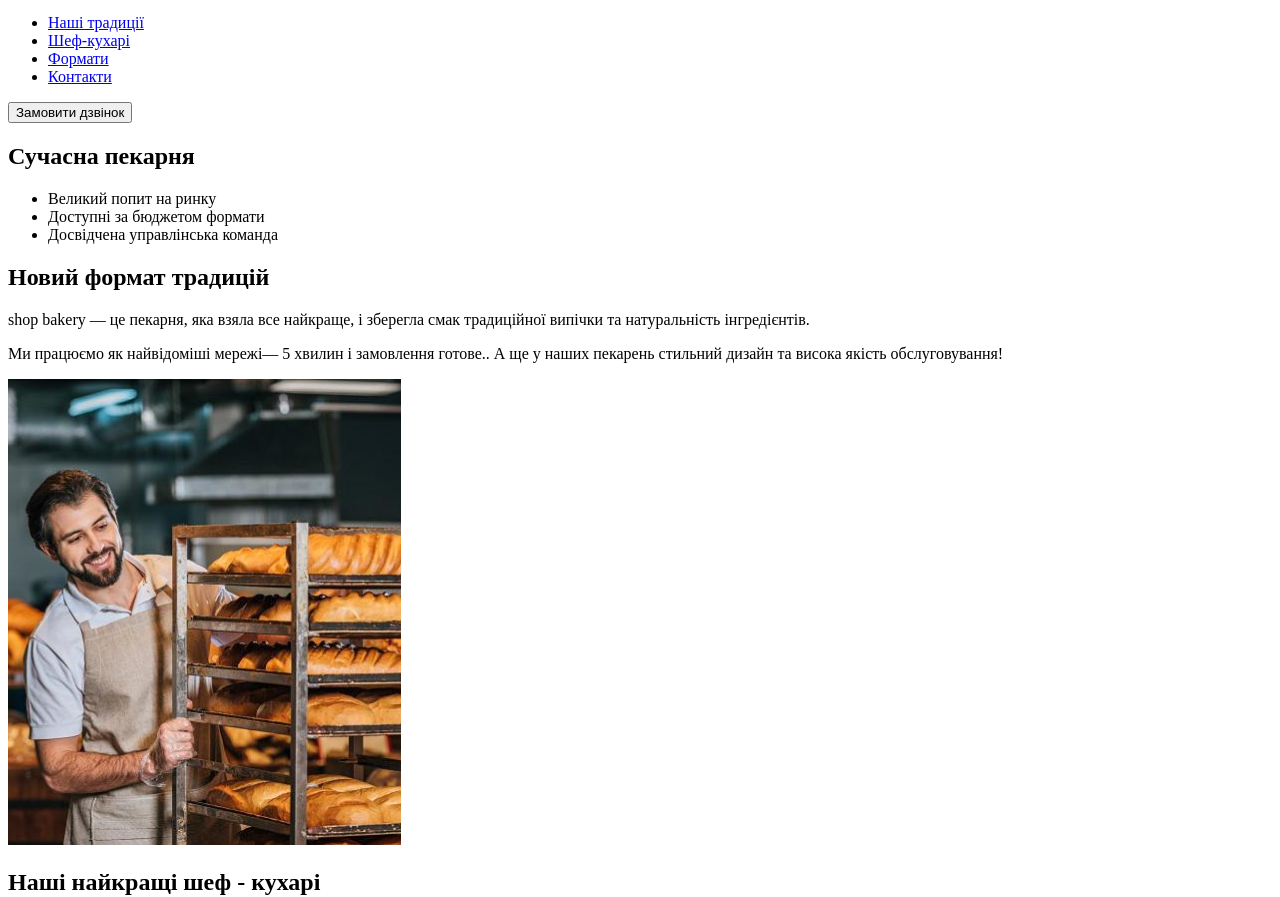
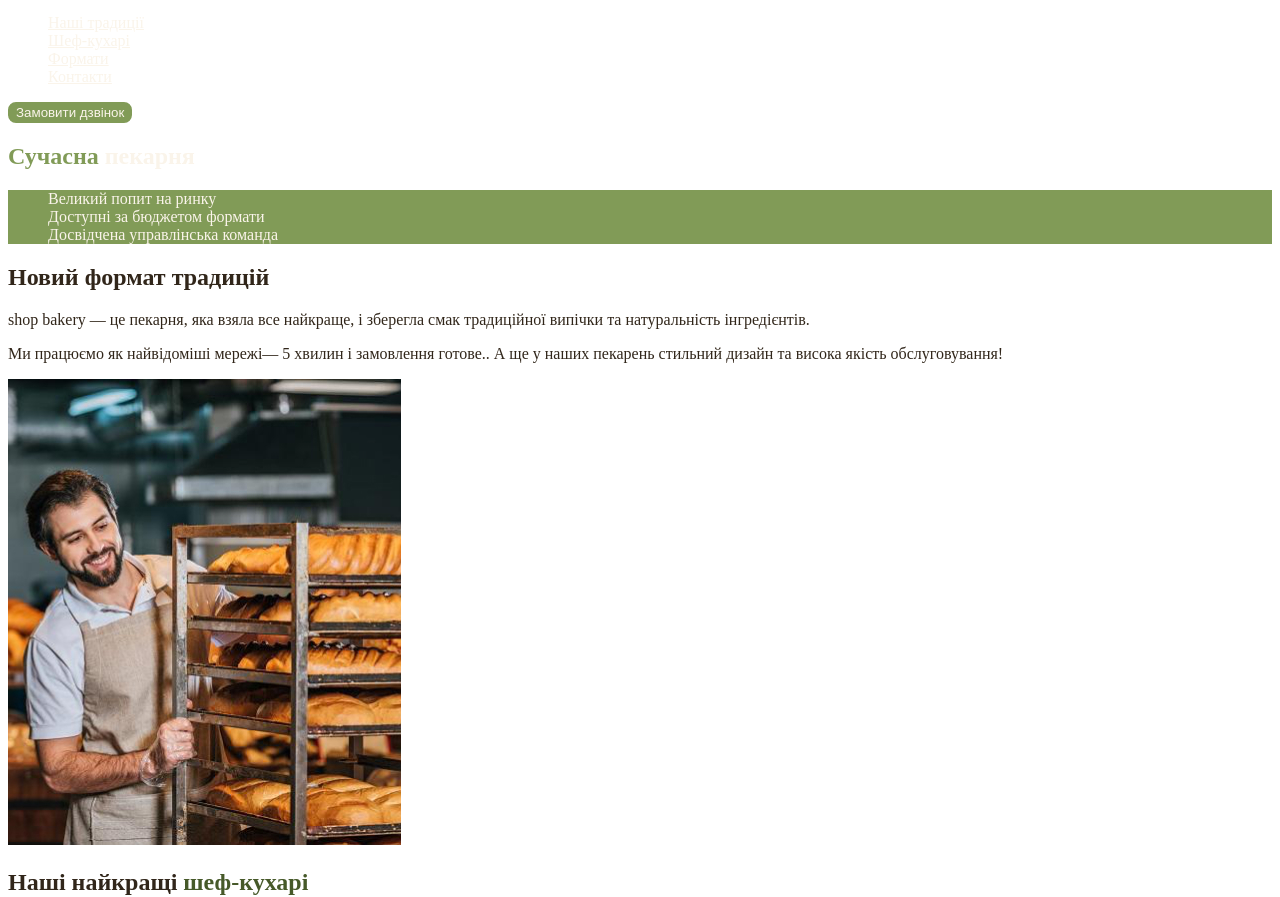
Before and after one commit to builds-by-natalka/test1, a plain HTML site: page index.html in a window 1280 px wide. Shown: the part 60-957 px from the top of the page. Drawn offline with Linux system fonts and the light colour scheme.

Commit message:
Add styles and css variables

```diff
--- /dev/null
+++ b/css/styles.css
@@ -0,0 +1,49 @@
+:root {
+    --color-primary-dark: #31261A;
+    --color-primary-light: #faf4ea;
+    --color-brand-light: #819b57;
+    --color-brand-dark: #465929;
+}
+/* Base styles */
+body {
+    color: var(--color-primary-dark);
+}
+ul {
+    list-style-type: none;
+}
+/* Button */
+.button {
+    border: 2px solid var(--color-brand-light);
+    background-color: var(--color-brand-light);
+    border-radius: 8px;
+    color: var(--color-primary-light);
+    cursor: pointer;
+}
+.button:hover {
+    border: 2px solid var(--color-brand-dark);
+    background-color: transparent;
+    border-radius: 8px;
+    color: var(--color-primary-dark);
+}
+/* Link */
+.link > a {
+    color: var(--color-primary-light);
+}
+.link > a:hover {
+    color: var(--color-brand-light);
+}
+/* Hero section */
+.hero-title {
+    color: var(--color-primary-light);
+}
+.hero-title .accent {
+    color: var(--color-brand-light);
+}
+/* Advantages section */
+.advatages_list {
+    background-color: var(--color-brand-light);
+    color: var(--color-primary-light);
+}
+.section_title .accent{
+    color: var(--color-brand-dark);
+}
--- a/index.html
+++ b/index.html
@@ -4,34 +4,35 @@
     <meta charset="UTF-8" />
     <meta name="viewport" content="width=device-width, initial-scale=1.0" />
     <title>Сучасна пекарня</title>
+    <link rel="stylesheet" href="./css/styles.css" />
   </head>
   <body>
-    <header>
+    <header class="navigation">
       <nav>
         <a href="#">
           <img src="./images/logo.svg" alt="Логотип сучасної пекарні" />
         </a>
         <ul>
-          <li><a href="#">Наші традиції</a></li>
-          <li><a href="#">Шеф-кухарі</a></li>
-          <li><a href="#">Формати</a></li>
-          <li><a href="#">Контакти</a></li>
+          <li class="link"><a href="#traditions-section">Наші традиції</a></li>
+          <li class="link"><a href="#chefs-section">Шеф-кухарі</a></li>
+          <li class="link"><a href="#formats-section">Формати</a></li>
+          <li class="link"><a href="#contacts-section">Контакти</a></li>
         </ul>
       </nav>
-      <button type="button">Замовити дзвінок</button>
+      <button type="button" class="button">Замовити дзвінок</button>
     </header>
     <main>
       <section>
-        <h1>Сучасна пекарня</h1>
+        <h1 class="hero-title"><span class="accent">Сучасна</span> пекарня</h1>
       </section>
       <!--section тематично групує вміст-->
-      <section>
-        <ul>
+      <section id="traditions-section">
+        <ul class="advatages_list">
           <li>Великий попит на ринку</li>
           <li>Доступні за бюджетом формати</li>
           <li>Досвідчена управлінська команда</li>
         </ul>
-        <h2>Новий формат традицій</h2>
+        <h2 class="section_title">Новий формат традицій</h2>
         <p>
           <span>shop bakery</span> — це пекарня, яка взяла все найкраще, і
           зберегла смак традиційної випічки та натуральність інгредієнтів.
@@ -46,8 +47,10 @@
           alt="Чоловік пекар дивиться на батони із посмішкою"
         />
       </section>
-      <section>
-        <h2>Наші найкращі шеф - кухарі</h2>
+      <section id="chefs-section">
+        <h2 class="section_title">
+          Наші найкращі <span class="accent">шеф-кухарі</span>
+        </h2>
         <ul>
           <li>
             <article>
@@ -70,8 +73,8 @@
           </li>
         </ul>
       </section>
-      <section>
-        <h2>Формати</h2>
+      <section id="formats-section">
+        <h2 class="section_title">Формати</h2>
         <ul>
           <li>
             <article>
@@ -90,8 +93,17 @@
           </li>
         </ul>
       </section>
-      <section>
-        <h2>Приєднуйся до мережі пекарень</h2>
+      <section id="contacts-section">
+        <h2 class="section_title">Приєднуйся до мережі пекарень</h2>
+        <iframe
+          src="https://www.google.com/maps/embed?pb=!1m18!1m12!1m3!1d2540.1636289098733!2d30.4912733!3d50.4566776!2m3!1f0!2f0!3f0!3m2!1i1024!2i768!4f13.1!3m3!1m2!1s0x40d4ce637c006b2d%3A0xaf86385f19996ff0!2sSichovykh%20Striltsiv%20St%2C%2054%2C%20Kyiv%2C%2002000!5e0!3m2!1sen!2sua!4v1734443347894!5m2!1sen!2sua"
+          width="603"
+          height="595"
+          style="border: 0"
+          allowfullscreen=""
+          loading="lazy"
+          referrerpolicy="no-referrer-when-downgrade"
+        ></iframe>
       </section>
     </main>
     <footer>
@@ -134,7 +146,7 @@
             </li>
           </ul>
           <a href="#" target="_blank">Політика конфіденційності</a>
-          <p>© 2022 Дані захищені</p>
+          <p>&copy; 2022 Дані захищені</p>
         </address>
       </nav>
     </footer>
```
